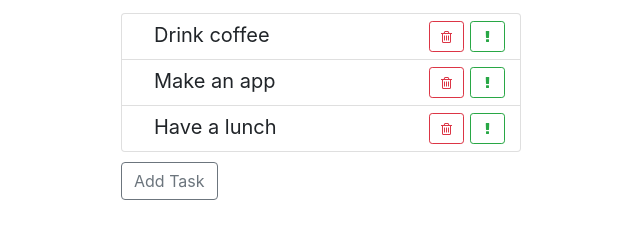
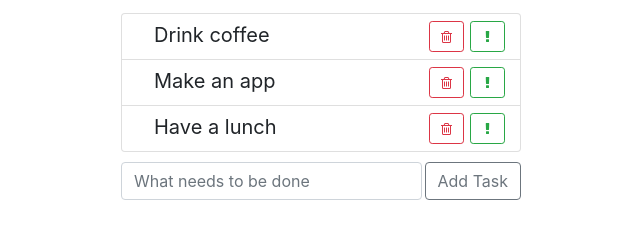
Before and after one commit to lizzochek/todo-app, a React app: page / in a window 1280 px wide. Shown: the part 145-384 px from the top of the page, without its empty margins (319-959 px from the left). Built offline with nearby package versions, Linux system fonts and the light colour scheme.

Commit message:
Form for custom tasks addition

```diff
--- a/src/components/task-adder/task-adder.css
+++ b/src/components/task-adder/task-adder.css
@@ -1,3 +1,7 @@
 .task-adder {
   margin-top: 10px;
 }
+
+.task-adder input {
+  margin-right: 3px;
+}
--- a/src/components/task-adder/task-adder.js
+++ b/src/components/task-adder/task-adder.js
@@ -3,16 +3,36 @@ import React from "react";
 import "./task-adder.css";
 
 export default class TaskAdder extends React.Component {
+  state = {
+    label: "",
+  };
+
+  onLabelChange = (event) => {
+    this.setState({
+      label: event.target.value,
+    });
+  };
+
+  onSubmit = (event) => {
+    event.preventDefault();
+    this.props.onAdd(this.state.label);
+
+    const input = document.querySelector("#input");
+    input.value = "";
+  };
+
   render() {
     return (
-      <div className="task-adder">
-        <button
-          className="btn btn-outline-secondary"
-          onClick={() => this.props.onAdd("Hello")}
-        >
-          Add Task
-        </button>
-      </div>
+      <form className="task-adder d-flex" onSubmit={this.onSubmit}>
+        <input
+          type="text"
+          id="input"
+          className="form-control"
+          onChange={this.onLabelChange}
+          placeholder="What needs to be done"
+        ></input>
+        <button className="btn btn-outline-secondary">Add Task</button>
+      </form>
     );
   }
 }
```
